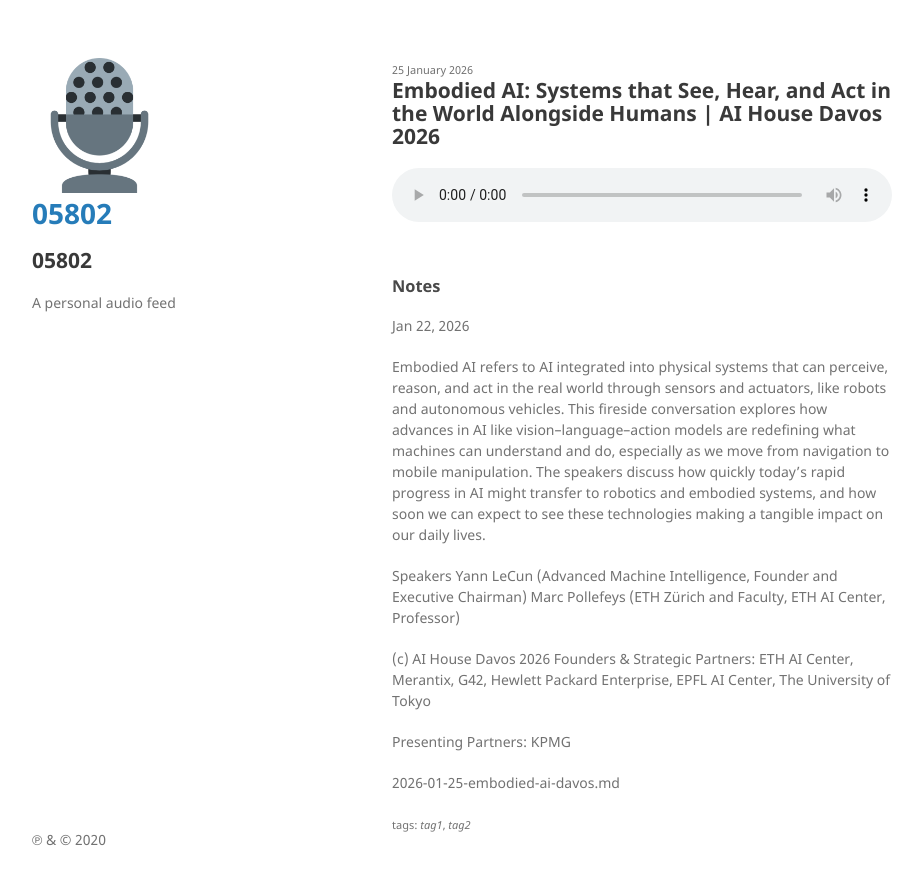
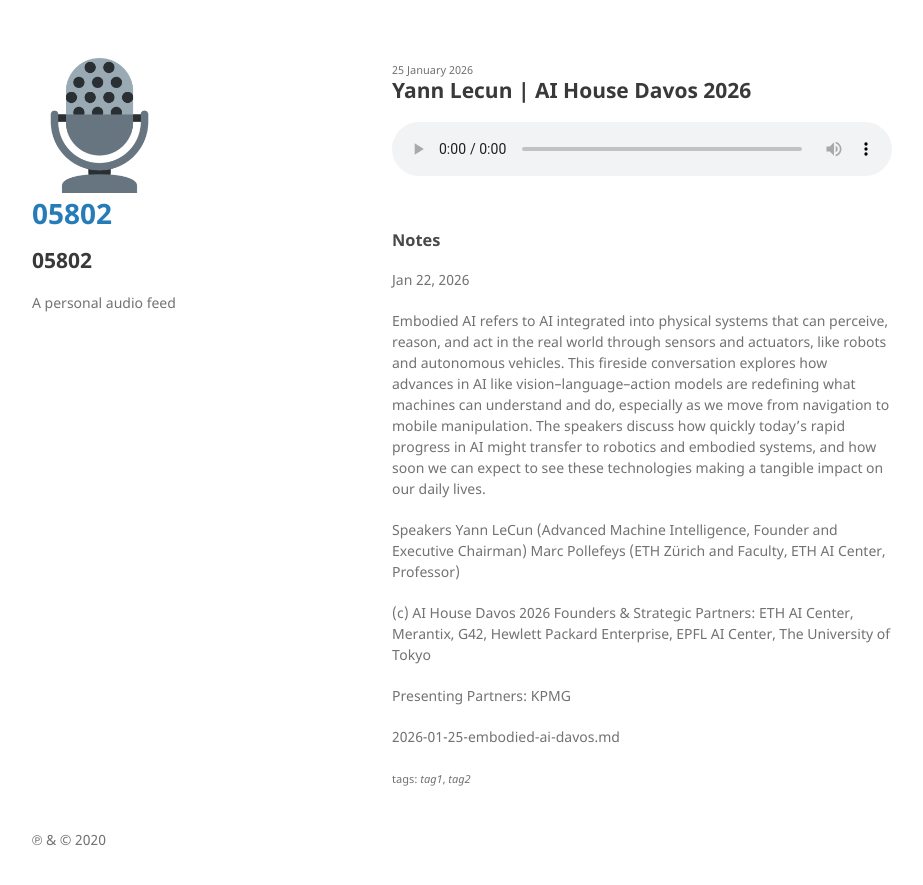
Before and after one commit to 05802/rss_audio, a Jekyll site: the page built from _posts/2026-01-25-embodied-ai-davos.md, in a window 1280 px wide. Shown: the top 885 px of the page, without its empty margins (178-1101 px from the left). Built offline with Jekyll 4.4.1, drawn with Linux system fonts in a browser that asks for light colours.

Commit message:
Update title of the Davos AI post

```diff
--- a/_posts/2026-01-25-embodied-ai-davos.md
+++ b/_posts/2026-01-25-embodied-ai-davos.md
@@ -1,5 +1,5 @@
 ---
-title: "Embodied AI: Systems that See, Hear, and Act in the World Alongside Humans | AI House Davos 2026"
+title: "Yann Lecun | AI House Davos 2026"
 date: 2026-01-25 04:03:17 +0000
 keywords:
 - tag1
```
